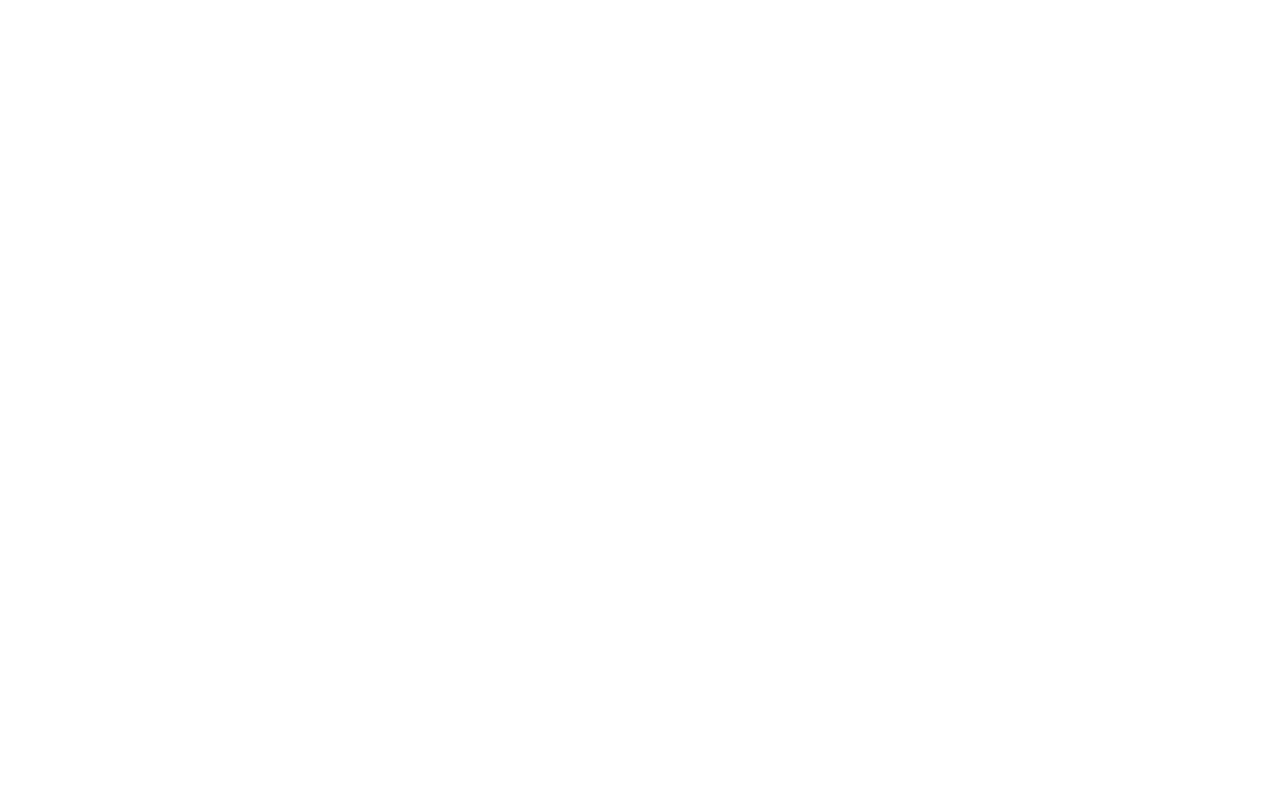
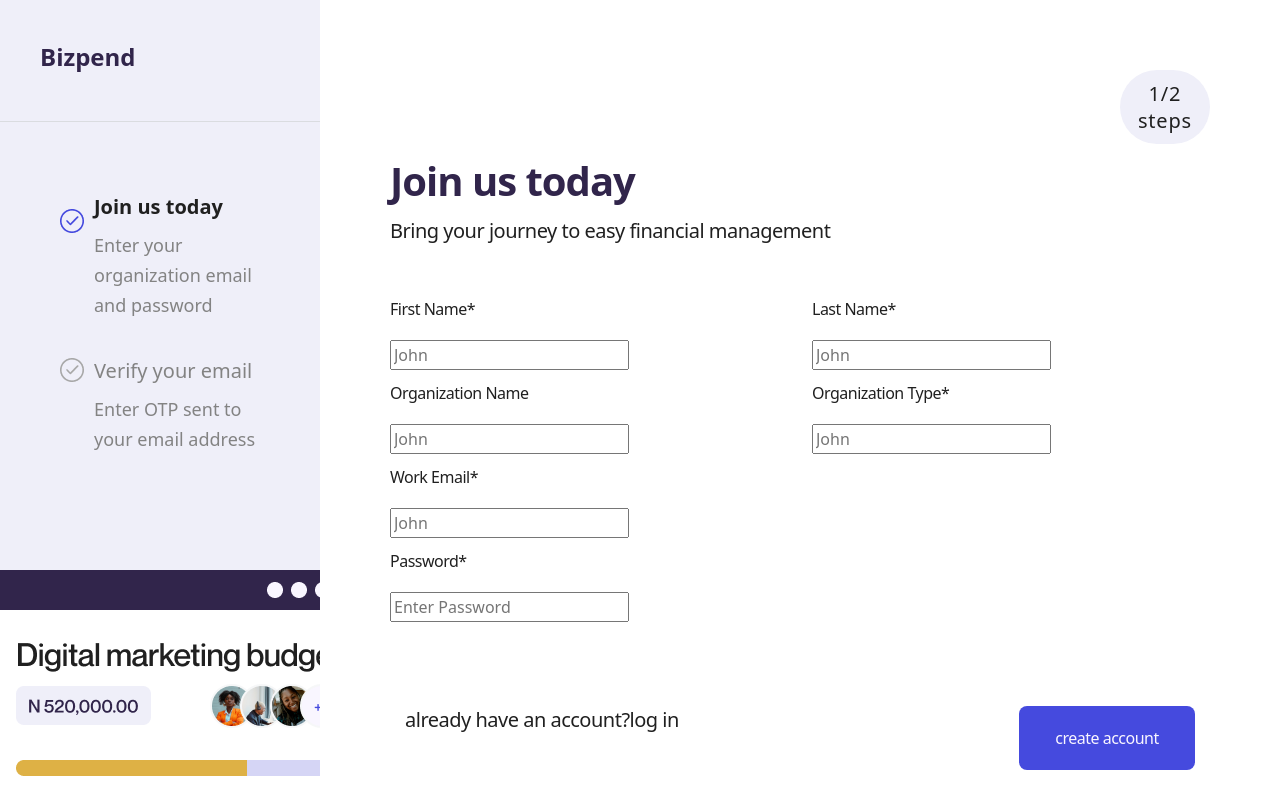
Before and after one commit to Imohh/lendsqr, a React (Create React App) app: page /form-parent in a window 1280 px wide. Before the commit this address had no page. Shown: the top 797 px of the page. Built offline with nearby package versions, Linux system fonts and the light colour scheme.

Commit message:
new commit

```diff
--- a/src/App.tsx
+++ b/src/App.tsx
@@ -5,6 +5,7 @@ import Dashboard from './Pages/Dashboard'
 import Detail from './Pages/Detail'
 import Form from './Pages/Form'
 import Forms from './Pages/Forms'
+import FormParent from './Pages/FormParent'
 
 function App() {
   return (
@@ -17,6 +18,7 @@ function App() {
         <Route path="dashboard/users/:id" element={<Detail />} />
         <Route path="/form" element={<Form/>} />
         <Route path="/forms" element={<Forms/>} />
+        <Route path="/form-parent" element={<FormParent/>} />
       </Routes>
     </BrowserRouter>
   );
--- a/src/Pages/Form.tsx
+++ b/src/Pages/Form.tsx
@@ -54,7 +54,7 @@ const Login = () => {
     orgType: '',
     workEmail: '',
     password: '',
-    otp: ''
+    otp: '',
   });
 
 
--- a/src/Pages/FormParent.tsx
+++ b/src/Pages/FormParent.tsx
@@ -1,20 +1,149 @@
-// const FormParent: React.FC = () => {
-//   const history = useHistory();
-//   const location = useLocation();
-//   const { pathname } = location;
+import React from 'react';
+import '../styles/form.scss'
+import ActiveCheck from '../images/onboarding/active-check.png'
+import InactiveCheck from '../images/onboarding/inactive-check.png'
+import SidebarImage from '../images/onboarding/sidebar-sign-up-image.png'
 
-//   const renderChildComponent = () => {
-//     switch (pathname) {
-//       case '/step1':
-//         return <Step1 />;
-//       case '/step2':
-//         return <Step2 />;
-//       default:
-//         return null;
-//     }
-//   };
+const FormParent= () => {
+  return (
+    <section>
+        <div className="container">
+          <div className="row">
+            <div className="col-lg-3 onboarding-sidebar-section">
+              <div className="sidebar-logo">
+                <h1>bizpend</h1>
+              </div>
 
-//   return <div>{renderChildComponent()}</div>;
-// };
+              <div className="sidebar-container">
+                <div className="active">
+                  <div className="sidebar-check-img">
+                    <img src={ActiveCheck} />
+                  </div>
+                  <div className="sidebar-text">
+                    <h5 className="active-text">Join us today</h5>
+                    <p>Enter your organization email and password</p>
+                  </div>
+                </div>
 
-// export default FormParent;
+                <div>
+                  <div className="sidebar-check-img">
+                    <img src={InactiveCheck} />
+                  </div>
+                  <div className="sidebar-text">
+                    <h5>Verify your email</h5>
+                    <p>Enter OTP sent to your email address</p>
+                  </div>
+                </div>
+              </div>
+
+
+              <img src={SidebarImage} />
+            </div>
+
+            <div className="col-lg-9 sidebar-main">
+              <div className="page-no">
+                <p>1/2 steps</p>
+              </div>
+
+              <div className="main-section">
+
+                <div className="header-text-section">
+                  <p className="header-text">Join us today</p>
+                  <p>Bring your journey to easy financial management</p>
+                </div>
+
+
+
+                <div className="container form-container">
+                  <div className="row">
+                    <div className="col-lg-6">
+                      <label>first name*</label>
+                        <input
+                          type="text"
+                          name="firstName"
+                          value=""
+                          placeholder="John"
+                          required
+                        />
+                      </div>
+
+                      <div className="col-lg-6">
+                      <label>last name*</label>
+                        <input
+                          type="text"
+                          name="lastName"
+                          value=""
+                          placeholder="John"
+                          required
+                        />
+                      </div>
+
+                      <div className="col-lg-6">
+                      <label>organization name</label>
+                        <input
+                          type="text"
+                          name="orgName"
+                          value=""
+                          placeholder="John"
+                          required
+                        />
+                      </div>
+
+                      <div className="col-lg-6">
+                      <label>organization type*</label>
+                        <input
+                          type="text"
+                          name="orgType"
+                          value=""
+                          placeholder="John"
+                          required
+                        />
+                      </div>
+
+                      <div className="col-lg-6">
+                      <label>work email*</label>
+                        <input
+                          type="text"
+                          name="workEmail"
+                          value=""
+                          placeholder="John"
+                          required
+                        />
+                      </div>
+
+                      <div className="col-lg-12">
+                        <label>password*</label>
+                        <input
+                          className="password-input"
+                          type=""
+                          name="password"
+                          placeholder="Enter Password"
+                        />
+
+                      </div>
+
+                      <div className="col-lg-12 sidebar-main-footer">
+                        <div className="col-lg-6 login-option">
+                          <p>already have an account?<span>log in</span></p>
+                        </div>
+                        <div className="col-lg-6 button-next">
+                          <button>create account</button>
+                        </div>
+                      </div>
+                  </div>
+                </div>
+
+
+
+
+              </div>
+
+
+            </div>
+          </div>
+        </div>
+      </section>
+  )
+};
+
+export default FormParent;
--- a/src/Pages/Forms.tsx
+++ b/src/Pages/Forms.tsx
@@ -29,6 +29,7 @@ const Forms: React.FC = () => {
     e.preventDefault();
 
     if (step == "one") {
+
       // navigate("/step");
       setStep("two");
       queryParams.set("step", "two");
```
Also changed, not shown: src/Pages/onboarding/Step1.tsx (deleted, +0 -31 lines), src/Pages/onboarding/Step2.tsx (deleted, +0 -29 lines).
